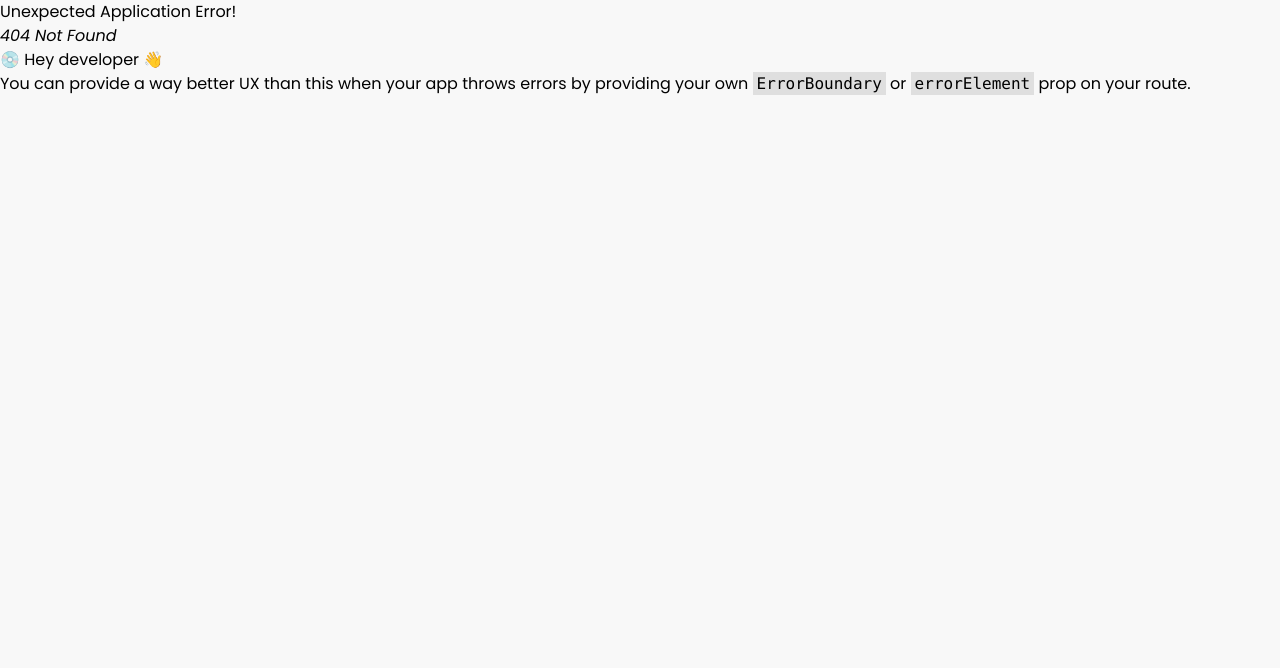
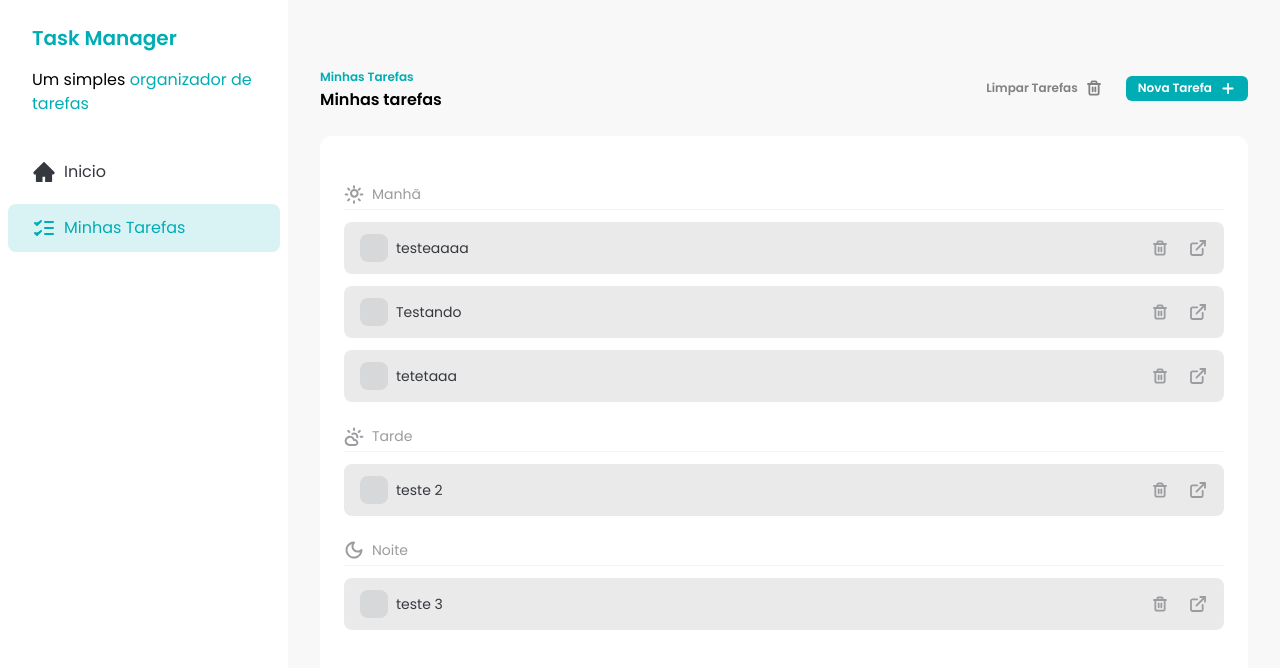
Before and after one commit to ViniciusMarquesz/fsc-task, a React (Vite) app: page /tasks in a window 1280 px wide. Before the commit this address had no page. Shown: the top 668 px of the page. Built offline with nearby package versions, Linux system fonts and the light colour scheme; data requests are answered from the project's data file.

Commit message:
feat: add home and tasks page

```diff
--- a/src/App.jsx
+++ /dev/null
@@ -1,13 +0,0 @@
-import Sidebar from "./components/sidebar";
-import Tasks from "./components/Tasks";
-
-function App() {
-  return (
-    <div className="flex">
-      <Sidebar />
-      <Tasks />
-    </div>
-  );
-}
-
-export default App;
--- a/src/components/Sidebar.jsx
+++ b/src/components/Sidebar.jsx
@@ -3,7 +3,7 @@
 
 const Sidebar = () => {
   return (
-    <div className="h-screen w-72 bg-white">
+    <div className="h-screen w-72 min-w-72 bg-white">
       <div className="space-y-4 px-8 py-6">
         <h1 className="text-xl font-semibold text-brand-primary">
           Task Manager
@@ -15,12 +15,12 @@
       </div>
 
       <div className="flex flex-col gap-2 p-2">
-        <SidebarButton color="unselected">
+        <SidebarButton href="/" color="unselected">
           <HomeIcon />
           Inicio
         </SidebarButton>
 
-        <SidebarButton color="selected">
+        <SidebarButton href="/tasks" color="selected">
           <TasksIcon />
           Minhas Tarefas
         </SidebarButton>
--- a/src/components/SidebarButton.jsx
+++ b/src/components/SidebarButton.jsx
@@ -1,7 +1,7 @@
 import PropTypes from "prop-types";
 import { tv } from "tailwind-variants";
 
-const SidebarButton = ({ children, color }) => {
+const SidebarButton = ({ children, color, href }) => {
   const sidebar = tv({
     base: "flex items-center gap-2 rounded-lg px-6 py-3",
     variants: {
@@ -13,7 +13,7 @@
   });
 
   return (
-    <a href="#" className={sidebar({ color })}>
+    <a href={href} className={sidebar({ color })}>
       {children}
     </a>
   );
--- /dev/null
+++ b/src/pages/Home.jsx
@@ -0,0 +1,11 @@
+import Sidebar from "../components/sidebar";
+
+const HomePage = () => {
+  return (
+    <div className="flex">
+      <Sidebar />
+    </div>
+  );
+};
+
+export default HomePage;
--- /dev/null
+++ b/src/pages/Tasks.jsx
@@ -0,0 +1,13 @@
+import Sidebar from "../components/sidebar";
+import Tasks from "../components/Tasks";
+
+function TasksPage() {
+  return (
+    <div className="flex">
+      <Sidebar />
+      <Tasks />
+    </div>
+  );
+}
+
+export default TasksPage;
```
Also changed, not shown: src/main.jsx (+8 -3 lines), src/pages/TaskDetails.jsx (renamed from src/pages/task-details.jsx).
